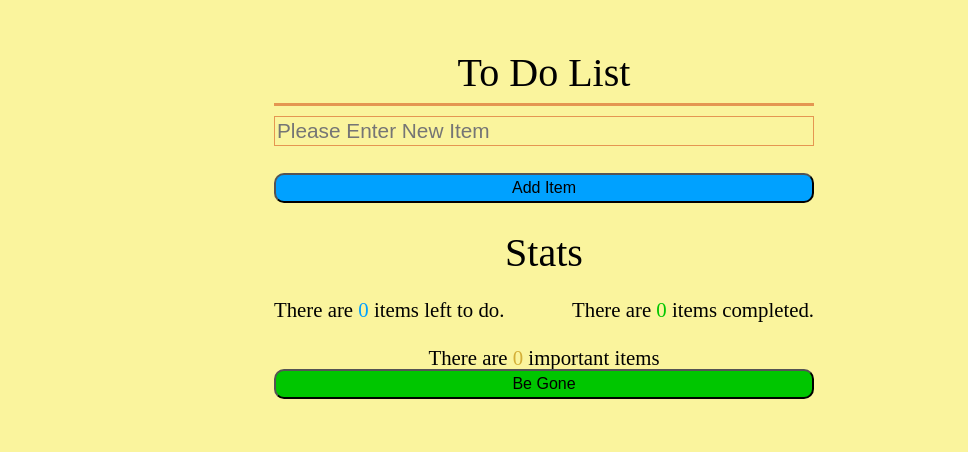
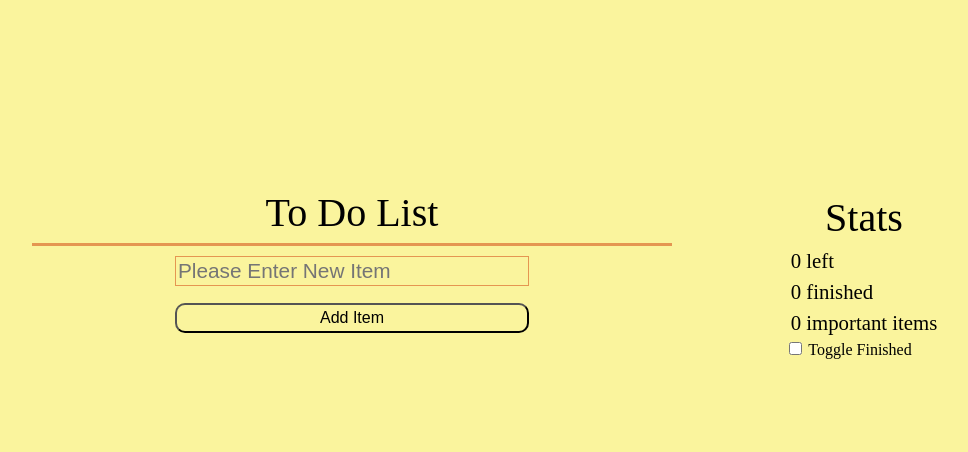
Before and after one commit to justanothergoonie/advjsnotes, a website: page index.html in a window 1280 px wide. Shown: the part 137-589 px from the top of the page, without its empty margins (96-1064 px from the left). Drawn offline with Linux system fonts and the light colour scheme.

Commit message:
dinal commit (hopefully)

```diff
--- a/index.html
+++ b/index.html
@@ -12,6 +12,7 @@
 
 	<body>
 		<div id="todo1" class="container">
+			<section class="list-container">
 				<h1>To Do List</h1>
 				<ul class="todo"></ul>
 				<div class="form">
@@ -21,47 +22,37 @@
 						type="text"
 					/><button class="add-item">Add Item</button>
 				</div>
+			</section>
+
+			<section class="stats-container">
+				<div class="stats">
 					<h2>Stats</h2>
-			<div class="stats">
+
 					<p class="todo-total">
-					There are <span class="total">#</span> items left to do.
+						<span class="total">#</span>&nbsp;left
 					</p>
 					<p class="completed-total">
-					There are <span class="done-total">#</span> items completed.
+						<span class="done-total">#</span>&nbsp;finished
 					</p>
 					<p class="important-total">
-					There are <span class="import-total">#</span> important
-					items
+						<span class="import-total">#</span>&nbsp;important items
 					</p>
-				<button class="clear-finished">Be Gone</button>
+					<!-- <button class="toggle-finished">
+						Toggle Finished Items
+					</button> -->
+					<div class="toggle-container">
+						&nbsp;<input
+							type="checkbox"
+							name=""
+							id="toggle"
+							class="toggle-finished"
+						/>
+						<label for="toggle">Toggle Finished</label>
 					</div>
 				</div>
-		<!-- <div id="todo2" class="container">
-			<h1>To Do List</h1>
-			<ul class="todo"></ul>
-			<div class="form">
-				<input
-					placeholder="Please Enter New Item"
-					class="new-item"
-				/><button class="add-item">Add Item</button>
+			</section>
 		</div>
-			<h2>Stats</h2>
-			<div class="stats">
-				<p class="todo-total">
-					There are <span class="total">#</span> items left to do.
-				</p>
-				<p class="completed-total">
-					There are <span class="done-total">#</span> items completed.
-				</p>
-				<p class="important-total">
-					There are <span class="import-total">#</span> important
-					items
-				</p>
-				<br />
-				<br />
-				<button class="clear-finished">Be Gone</button>
-			</div>
-		</div> -->
+
 		<script src="dist/js/toDoList.js"></script>
 		<script src="dist/js/toDoItem.js"></script>
 		<script src="dist/js/main.js"></script>
--- a/src/js/toDoItem.js
+++ b/src/js/toDoItem.js
@@ -31,14 +31,12 @@ class TodoItem {
 		this.isFinished = !this.isFinished;
 		this.button.innerText = this.isFinished ? '✅' : '❌';
 		this.render();
-		TodoList.render();
 	};
 
 	importantItem = () => {
 		this.isImportant = !this.isImportant;
 		this.importantButton.innerText = this.isImportant ? '❗' : '❕';
 		this.render();
-		TodoList.render();
 	};
 
 	render = () => {
@@ -49,5 +47,6 @@ class TodoItem {
 		if (this.isImportant) {
 			this.element.classList.add('important');
 		} else this.element.classList.remove('important');
+		window.dispatchEvent(new Event('updateTodoList'));
 	};
 }
--- a/src/js/toDoList.js
+++ b/src/js/toDoList.js
@@ -2,7 +2,7 @@ class TodoList {
 	listEl = null;
 	newItemEl = null;
 	items = [];
-
+	hideCompleted = false;
 	constructor(params) {
 		console.log('TodoList constructor', params);
 
@@ -13,32 +13,29 @@ class TodoList {
 		this.newItemEl = this.listEl.querySelector('input[type="text"]');
 		this.newItemEl.addEventListener('keyup', this.addItem);
 
-		this.deleteItems = document.querySelector('.clear-finished');
-		this.deleteItems.addEventListener('click', this.clearCompleted);
+		this.toggleFinishedItems = document.querySelector('.toggle-finished');
+		this.toggleFinishedItems.addEventListener(
+			'click',
+			this.toggleCompleted
+		);
 
 		this.totalLeft = document.querySelector('.total');
 		this.totalComp = document.querySelector('.done-total');
 		this.totalImport = document.querySelector('.import-total');
 
 		this.render();
+
+		window.addEventListener('updateTodoList', this.render);
 	}
 
 	isFieldValid = () => {
 		return (
 			'' !== this.newItemEl.value.trim() ||
 			(alert(
-				"I'm sorry Chris, I'm afraid I Can't do that... Dasiy, Dais.."
+				"I'm sorry Chris, I'm afraid I Can't do that... Daisy, Dais.."
 			),
 			!1)
 		);
-	};
-
-	clearCompleted = () => {
-		this.completed = document.querySelectorAll('.finished');
-		let total = this.items.length;
-		for (total = 0; total < this.completed.length; total++) {
-			this.completed[total].remove();
-		}
 	};
 
 	addItem = (keyEvent) => {
@@ -51,23 +48,33 @@ class TodoList {
 				this.items.push(item);
 				this.newItemEl.placeholder = 'Please Enter New Item';
 				this.render();
-				this.updateItemCount();
 			}
 		}
 	};
 
+	toggleCompleted = () => {
+		this.hideCompleted = !this.hideCompleted;
+		this.render();
+		// this.completed = document.querySelectorAll('.finished');
+		// let total = this.items.length;
+		// for (total = 0; total < this.completed.length; total++) {
+		// 	this.completed[total].();
+		// }
+	};
 	render = () => {
 		console.log('refreshing todo list', this.items);
 
 		const ul = this.listEl.querySelector('ul');
+		ul.innerText = '';
 		this.newItemEl.value = '';
 
-		this.items.forEach((item) => {
+		let itemsLeft = this.items.filter((item) => !item.isFinished);
+
+		let showItems = this.hideCompleted ? itemsLeft : this.items;
+		showItems.forEach((item) => {
 			ul.appendChild(item.element);
 		});
-		this.totalLeft.innerText = this.items.filter(
-			(item) => !item.isFinished
-		).length;
+		this.totalLeft.innerText = itemsLeft.length;
 
 		this.totalComp.innerText = this.items.filter(
 			(item) => item.isFinished
--- a/src/scss/_variables.scss
+++ b/src/scss/_variables.scss
@@ -0,0 +1,22 @@
+// breakpoints
+$breakpoint-mobile: 480px;
+$breakpoint-tablet: 768px;
+$breakpoint-desktop: 1024px;
+
+@mixin flex-center {
+	display: flex;
+	align-content: center;
+	align-items: center;
+	justify-content: center;
+}
+
+@mixin bp-small {
+	@media screen and (min-width: $breakpoint-mobile) {
+		@content;
+	}
+}
+@mixin bp-med {
+	@media screen and (min-width: $breakpoint-tablet) {
+		@content;
+	}
+}
--- a/src/scss/main.scss
+++ b/src/scss/main.scss
@@ -6,23 +6,166 @@
 // @import 'home';
 
 @import 'reset';
-
+@import 'variables';
 * {
 	box-sizing: border-box;
 }
 
 body {
 	background-color: #faf49d;
-	height: 100%;
 }
 .container {
-	position: relative;
-	padding: 50px 30px 50px;
+	@include flex-center;
 	font-family: sans-serif;
-	width: 90%;
-	max-width: 600px;
-	margin: 140px auto;
+	width: 100%;
 	font-family: 'Rokkitt', serif;
+	@include bp-small {
+		flex-direction: column;
+		// padding: 50px 30px 50px;
+		min-height: 100vh;
+	}
+	@include bp-med {
+		flex-direction: row;
+		// align-items: center;
+	}
+
+	.list-container {
+		@include flex-center;
+		flex-direction: column;
+		@include bp-small {
+			width: 90%;
+		}
+		@include bp-med {
+			width: 50%;
+		}
+		.todo {
+			@include flex-center;
+			flex-direction: column;
+			// margin-top: 10px;
+			border: 2px solid #e49651;
+			border-left: none;
+			border-bottom: 1px solid #e49651;
+			margin: 10px;
+			min-width: 100%;
+			li {
+				font-family: 'Rokkitt', serif;
+				font-size: 1.5em;
+				color: black;
+				padding: 10px 5px;
+				border-bottom: 1px solid #6096c8;
+				border-left: 3px solid #ce674b;
+				position: relative;
+				animation: addedflash 0.5s 1 linear;
+				order: 0;
+				background-color: white;
+				transition: 1s ease;
+				width: 100%;
+				overflow: hidden;
+				div {
+					background-color: transparent;
+					border: 0px;
+					position: absolute;
+					outline: none;
+					font-size: 1.3em;
+					top: 10px;
+					right: 50px;
+
+					cursor: default;
+				}
+				button {
+					background-color: transparent;
+					border: 0px;
+					position: absolute;
+					outline: none;
+					font-size: 1.3em;
+					top: 2px;
+					right: 5px;
+				}
+				&.finished {
+					text-decoration: line-through red;
+					// background-color: #faf49d;
+					animation: doneflash 0.5s 1 linear;
+					order: 2;
+					transition: 1s ease;
+				}
+				&.important {
+					// background-color: #d4af37;
+					// animation: importPulse 1.5s infinite linear;
+					order: -1;
+				}
+				&.important.finished {
+					order: 1;
+				}
+			}
+		}
+	}
+	.stats-container {
+		@include flex-center;
+		flex-direction: column;
+		@include bp-small {
+			// width: 100%;
+		}
+		@include bp-med {
+			min-width: 30%;
+		}
+
+		.stats {
+			display: flex;
+			flex-direction: column;
+			// justify-content: center;
+			// flex-wrap: wrap;
+
+			p {
+				display: flex;
+				padding: 5px 10px 5px 0px;
+				span {
+					padding-left: 10px;
+				}
+			}
+			input {
+				// width: 100%;
+				// height: 30px;
+				font-size: 1em;
+				background-color: #faf49d;
+				border-radius: 10px;
+			}
+			.todo-total {
+				width: 50%;
+				font-size: 1.3em;
+				text-align: center;
+				@include bp-med {
+					text-align: left;
+				}
+				// margin: auto;
+				.total {
+					color: black;
+				}
+			}
+			.completed-total {
+				text-align: center;
+				width: 50%;
+				// margin: auto;
+				font-size: 1.3em;
+				@include bp-med {
+					text-align: left;
+				}
+				.done-total {
+					color: black;
+				}
+			}
+			.important-total {
+				text-align: center;
+				font-size: 1.3em;
+				// margin: auto;
+				@include bp-med {
+					text-align: left;
+				}
+				.import-total {
+					color: black;
+				}
+			}
+		}
+	}
 }
 
 h1 {
@@ -37,64 +180,10 @@ h2 {
 	margin-bottom: 5%;
 }
 
-.todo {
-	display: flex;
-	flex-direction: column;
-	margin-top: 10px;
-	border: 2px solid #e49651;
-	border-left: none;
-	border-bottom: 1px solid #e49651;
-	margin: 10px auto;
-	li {
-		font-family: 'Rokkitt', serif;
-		font-size: 1.5em;
-		color: black;
-		padding: 10px 5px;
-		border-bottom: 1px solid #6096c8;
-		border-left: 3px solid #ce674b;
-		position: relative;
-		animation: addedflash 0.5s 1 linear;
-		order: 0;
-		background-color: white;
-		transition: 1s ease;
-		div {
-			background-color: transparent;
-			border: 0px;
-			position: absolute;
-			outline: none;
-			font-size: 1.3em;
-			top: 10px;
-			right: 50px;
-			cursor: default;
-		}
-		&.finished {
-			text-decoration: line-through red;
-			background-color: #faf49d;
-			animation: doneflash 0.5s 1 linear;
-			order: 2;
-			transition: 1s ease;
-		}
-		&.important {
-			background-color: #d4af37;
-			order: -1;
-		}
-		&.important.finished {
-			order: 1;
-		}
-	}
-	button {
-		background-color: transparent;
-		border: 0px;
-		position: absolute;
-		outline: none;
-		font-size: 1.3em;
-		top: 2px;
-		right: 5px;
-	}
-}
 .new-item {
 	border: 1px #e59651 solid;
 }
+
 .form {
 	display: flex;
 	flex-direction: row;
@@ -110,70 +199,47 @@ h2 {
 		height: 30px;
 		font-size: 1em;
 		color: black;
-		background-color: #00a1ff;
+		background-color: #faf49d;
 		border-radius: 10px;
 	}
 }
 
-.stats {
-	display: flex;
-	flex-direction: row;
-	flex-wrap: wrap;
-	button {
-		width: 100%;
-		height: 30px;
-		font-size: 1em;
-		background-color: #00c600;
-		border-radius: 10px;
-	}
-	.todo-total {
-		width: 50%;
-		font-size: 1.3em;
-		.total {
-			color: #00a1ff;
-		}
-	}
-	.completed-total {
-		text-align: right;
-		width: 50%;
-		margin-bottom: 5%;
-		font-size: 1.3em;
-		.done-total {
-			color: #02c600;
-		}
-	}
-	.important-total {
-		font-size: 1.3em;
-		margin: auto;
-		.import-total {
-			color: #d4af37;
-		}
-	}
-}
 input {
 	background-color: #faf49d;
 }
 
-@keyframes addedflash {
-	0% {
-		background-color: white;
-	}
-	50% {
-		background-color: #00a1ff;
-	}
-	100% {
-		background-color: white;
-	}
-}
+// @keyframes addedflash {
+// 	0% {
+// 		background-color: white;
+// 	}
+// 	50% {
+// 		background-color: #faf49d;
+// 	}
+// 	100% {
+// 		background-color: white;
+// 	}
+// }
 
-@keyframes doneflash {
-	0% {
-		background-color: #faf49d;
-	}
-	50% {
-		background-color: #00c600;
-	}
-	100% {
-		background-color: #faf49d;
-	}
-}
+// @keyframes doneflash {
+// 	0% {
+// 		background-color: #faf49d;
+// 	}
+// 	50% {
+// 		background-color: #00c600;
+// 	}
+// 	100% {
+// 		background-color: #faf49d;
+// 	}
+// }
+
+// @keyframes importPulse {
+// 	0% {
+// 		opacity: 1;
+// 	}
+// 	50% {
+// 		opacity: 0;
+// 	}
+// 	100% {
+// 		opacity: 1;
+// 	}
+// }
```
Also changed, not shown: dist/css/main.css, dist/js/toDoItem.js, dist/js/toDoList.js, 3 other files. Lines whose indentation alone changed are shown as unchanged.
